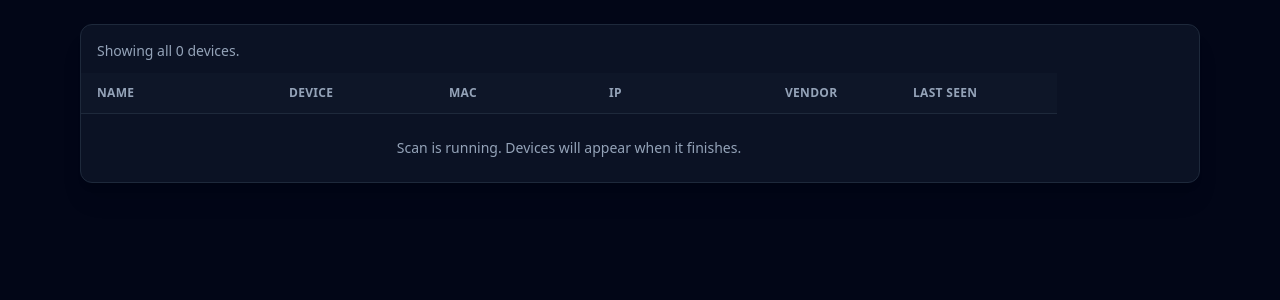
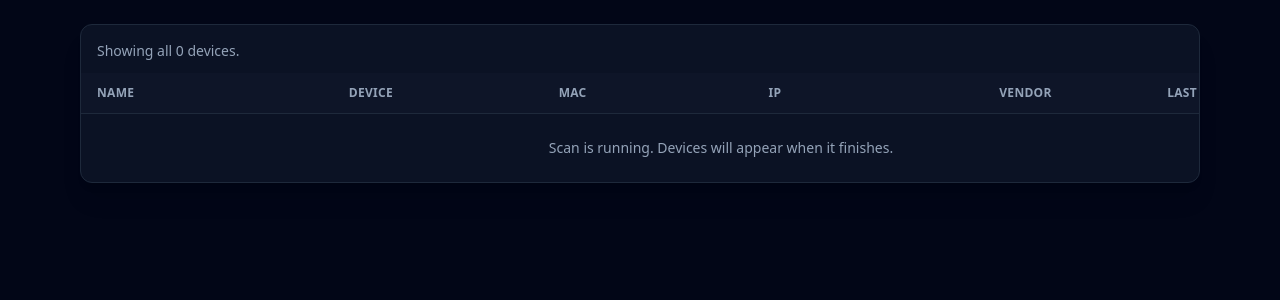
Before and after one commit to lgezelius/home-net-inventory, a FastAPI app: page /ui/devices in a window 1280 px wide. Shown: the part 81-381 px from the top of the page. Run offline with FastAPI, Linux system fonts and the light colour scheme; data that the repository does not hold is empty; some libraries are stand-ins or nearby versions.

Commit message:
fix tailwind css typo

```diff
--- a/templates/devices_table.html
+++ b/templates/devices_table.html
@@ -11,7 +11,7 @@
     </div>
   </div>
   <div class="max-h-[70vh] overflow-auto">
-    <table class="min-w-[80-rem] divide-y divide-slate-800 table-fixed">
+    <table class="min-w-[80rem] divide-y divide-slate-800 table-fixed">
       <thead class="bg-slate-900/80">
         <tr class="text-left text-xs uppercase tracking-wide text-slate-400">
           <th class="px-4 py-3 w-48">Name</th>
```
